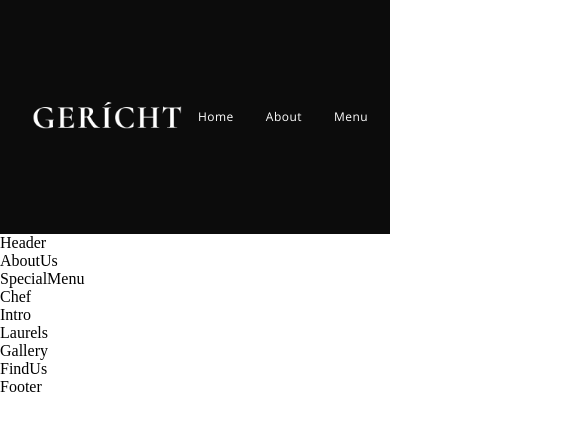
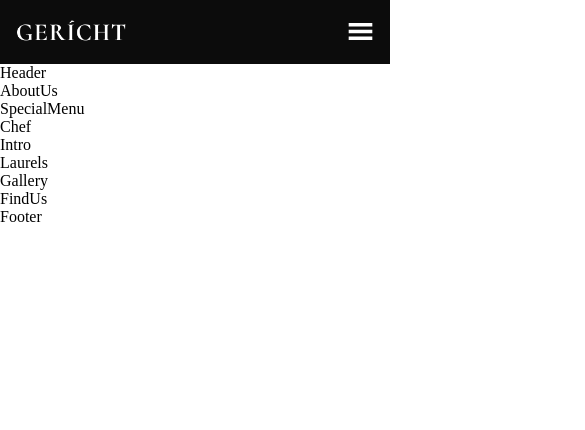
Before and after one commit to 3patitas/gericht, a React (Create React App) app: page / in a window 390 px wide. Shown: the top 430 px of the page, 585 px wide, since content can reach past the window. Built offline with nearby package versions, Linux system fonts and the light colour scheme; a web font is replaced by a local one.

Commit message:
responsive nav bar

```diff
--- a/src/components/Navbar/Navbar.css
+++ b/src/components/Navbar/Navbar.css
@@ -56,3 +56,78 @@
     height: 30px;
     background-color: var(--color-grey);
 }
+
+.app__navbar-smallscreen {
+    display: none;
+}
+
+.app__navbar-smallscreen_overlay {
+    position: fixed;
+    top: 0;
+    left: 0;
+    width: 100%;
+    height: 100vh;
+    background: var(--color-black);
+    transition: 0.5s ease;
+
+    flex-direction: column;
+    z-index: 5;
+}
+
+.app__navbar-smallscreen_overlay .overlay__close {
+    font-size: 27px;
+    color: var(--color-golden);
+    cursor: pointer;
+
+    position: absolute;
+    top: 20px;
+    right: 20px;
+}
+
+.app__navbar-smallscreen_links {
+    list-style: none;
+}
+
+.app__navbar-smallscreen_links li {
+    margin: 2rem;
+    cursor: pointer;
+    color: var(--color-golden);
+    font-size: 2rem;
+    text-align: center;
+    font-family: var(--font-base);
+}
+
+.app__navbar-smallscreen_links li:hover {
+    color: var(--color-white);
+}
+
+@media screen and (max-width: 2000px) {
+    .app__navbar-logo img {
+        width: 210px;
+    }
+}
+
+@media screen and (max-width: 1150px) {
+    .app__navbar-links {
+        display: none;
+    }
+
+    .app__navbar-smallscreen {
+        display: flex;
+    }
+}
+
+@media screen and (max-width: 650px) {
+    .app__navbar {
+        padding: 1rem;
+    }
+
+    .app__navbar-login {
+        display: none;
+    }
+
+    .app__navbar-logo img {
+        width: 110px;
+    }
+
+}
--- a/src/components/Navbar/Navbar.jsx
+++ b/src/components/Navbar/Navbar.jsx
@@ -1,11 +1,16 @@
-import React from 'react';
+import React, { useState } from 'react';
 import { GiHamburgerMenu } from 'react-icons/gi';
 import { MdOutlineRestaurantMenu } from 'react-icons/md';
 
 import images from '../../constants/images'
 import './Navbar.css';
 
-const Navbar = () => (
+const Navbar = () => {
+
+  const [toggleMenu, setToggleMenu] = useState(false);
+
+  return (
+
     <nav className='app__navbar'>
       <div className='app__navbar-logo'>
         <img src={images.gericht} alt="app logo" />
@@ -23,10 +28,12 @@ const Navbar = () => (
         <a href="/" className='p__opensans'>Book a Table</a>
       </div>
       <div className='app__navbar-smallscreen'>
-      <GiHamburgerMenu color='#fff' fontSize={27} onClick={() => {}}/>
-        <div className='app__navbar-smallscreen_overlay flex-center slide-bottom'>
-          <MdOutlineRestaurantMenu fontSize={27} className='overlay-close' onClick={() => {}} />
-          <ul className='app__navbar-smallscreen-links'>
+        <GiHamburgerMenu color='#fff' fontSize={27} onClick={() => setToggleMenu(true)}/>
+
+          {toggleMenu && (
+            <div className='app__navbar-smallscreen_overlay flex__center slide-bottom'>
+              <MdOutlineRestaurantMenu fontSize={27} className='overlay__close' onClick={() => setToggleMenu(false)} />
+              <ul className='app__navbar-smallscreen_links'>
                 <li className='p__opensans'><a href="#home">Home</a></li>
                 <li className='p__opensans'><a href="#about">About</a></li>
                 <li className='p__opensans'><a href="#menu">Menu</a></li>
@@ -34,9 +41,12 @@ const Navbar = () => (
                 <li className='p__opensans'><a href="#contact">Contact</a></li>
               </ul>
             </div>
+          )}
+
 
       </div>
     </nav>
   );
+}
 
 export default Navbar;
```
Lines whose indentation alone changed are shown as unchanged.
